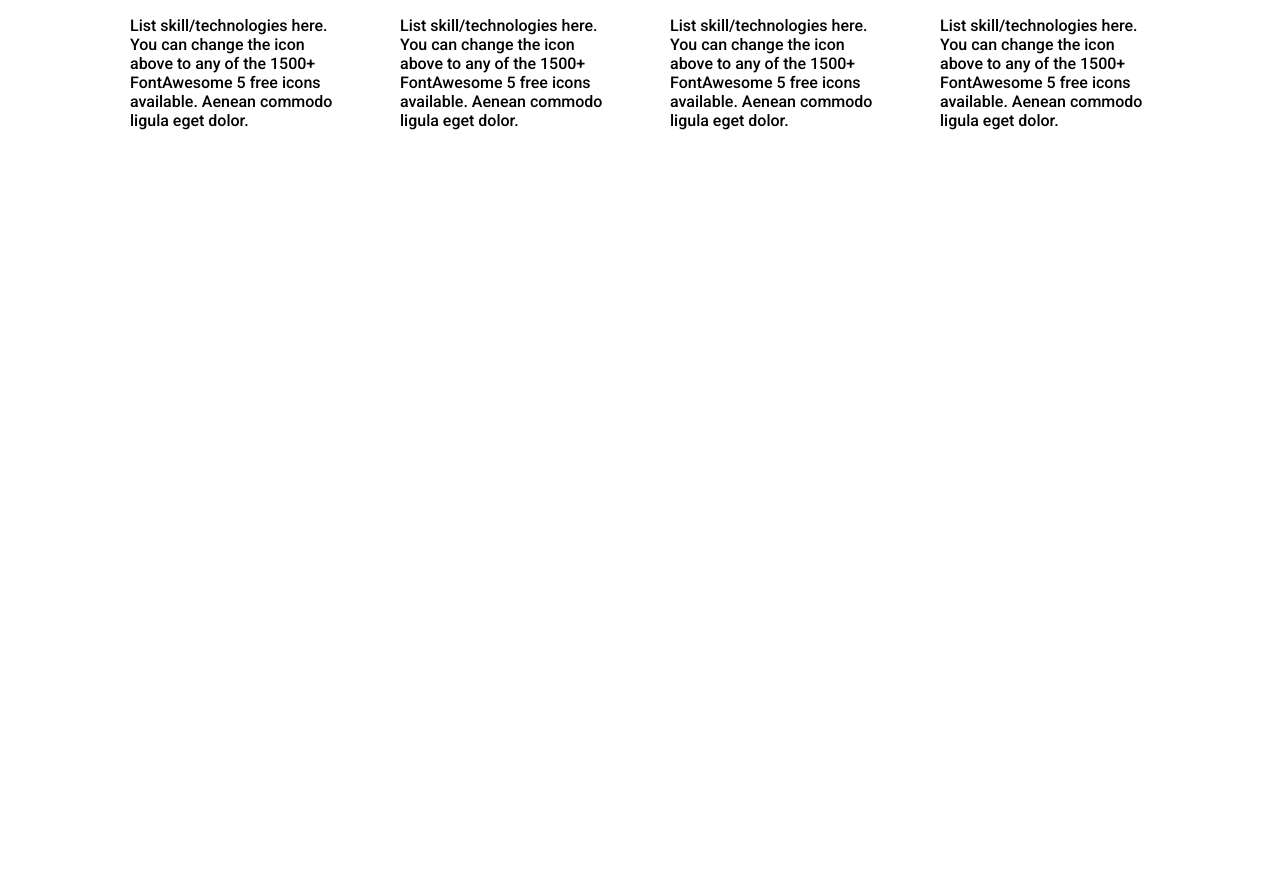
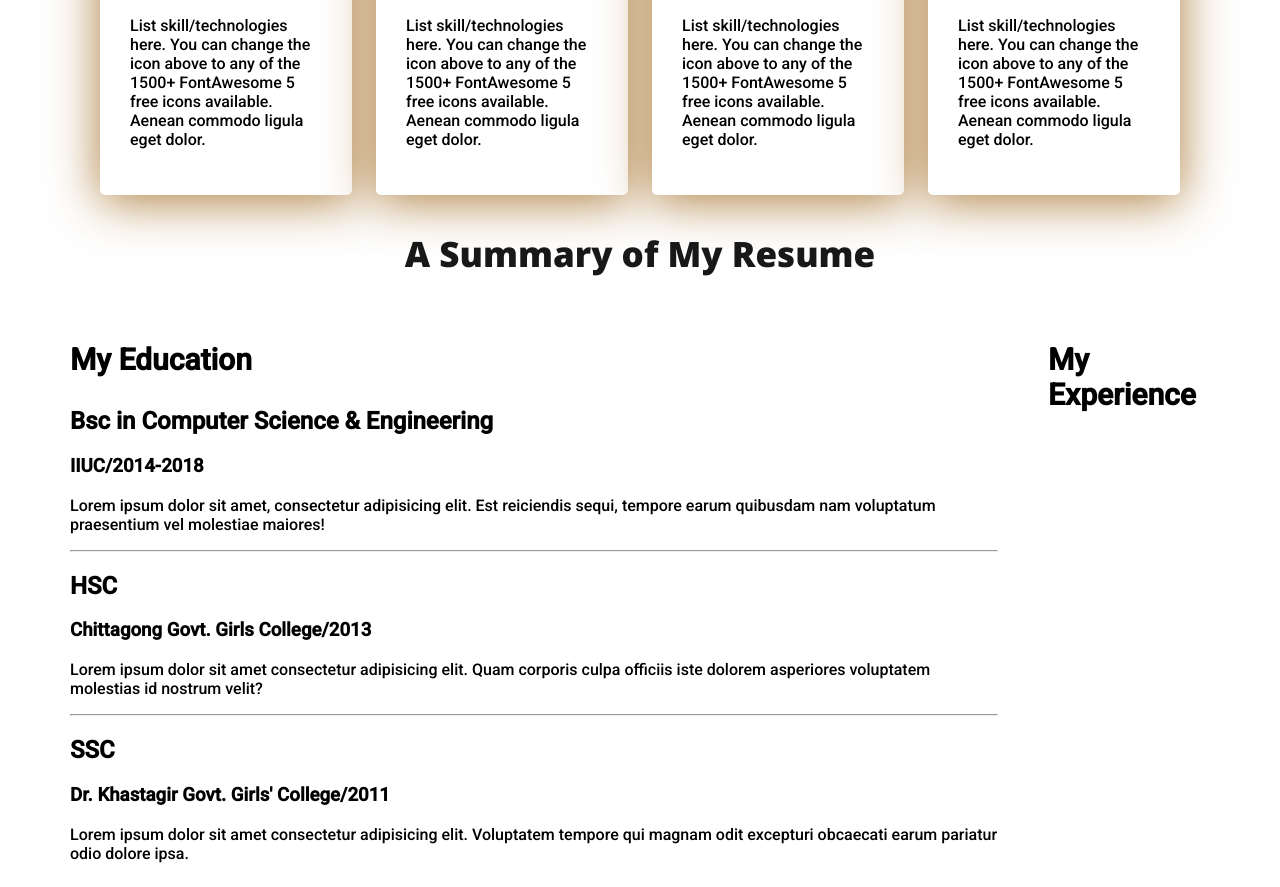
Before and after one commit to tasfiameher/WebDeveloper-portfolio, a plain HTML site: page index.html in a window 1280 px wide. Shown: the part 1577-2464 px from the top of the page. Before the commit the page ends 1783 px from the top, so only its background shows below. Drawn offline with nearby package versions, Linux system fonts and the light colour scheme; a web font is replaced by a local one.

Commit message:
resume section added

```diff
--- a/css/portfolio.css
+++ b/css/portfolio.css
@@ -154,10 +154,29 @@ main {
     display: flex;
     justify-content: space-between;
     margin: 30px;
+    gap: 24px;
 }
 
 .skill {
     padding: 30px;
-    gap: 24px;
+
+    border-radius: 5px;
+    background: #FFF;
+    box-shadow: 0px 6px 50px 0px rgba(150, 88, 7, 0.781);
+
 
 }
+
+/* resume style */
+.resume-colum-title {
+    font-size: 30px;
+    font-style: normal;
+    font-weight: 700;
+
+}
+
+.resume-container {
+    display: flex;
+    gap: 50px;
+    justify-content: space-evenly;
+}
--- a/index.html
+++ b/index.html
@@ -35,7 +35,7 @@
                 <button class="btn-primary">Contact</button>
             </div>
             <div>
-                <img class="profile-pic" src="images/profile-pic.jpeg" alt="">
+                <img class="profile-pic" src="images/nikabi-removebg-preview.png" alt="">
             </div>
         </div>
     </header>
@@ -72,7 +72,7 @@
         <!-- What I do section start -->
         <section>
             <h3 class="section-title">What I do</h3>
-            <p id="what i do description" class="section-description">I have more than 10 years experience building
+            <p id="what-i-do- description" class="section-description">I have more than 10 years experience building
                 software for clients all over the world. Below is a quick overview of my main technical skill sets and
                 technologies i use. Want to find out more about my experience? Check out my online resume and project
                 portfolio.</p>
@@ -103,6 +103,40 @@
                 </div>
             </div>
         </section>
+        <!-- Resume Section -->
+        <section>
+            <h3 class="section-title">A Summary of My Resume</h3>
+            <div class="resume-container">
+                <div class="resume-column">
+                    <h3 class="resume-colum-title">My Education</h3>
+                    <!-- .resume-item>h2.resume-item-title+h3.resume-item-institute+p.resume-item-description*3 -->
+                    <div class="resume-item">
+                        <h2 class="resume-item-title">Bsc in Computer Science & Engineering</h2>
+                        <h3 class="resume-item-institute">IIUC/2014-2018</h3>
+                        <p class="resume-item-description">Lorem ipsum dolor sit amet, consectetur adipisicing elit. Est
+                            reiciendis sequi, tempore earum quibusdam nam voluptatum praesentium vel molestiae maiores!
+                        </p>
+                    </div>
+                    <hr>
+                    <div class="resume-item">
+                        <h2 class="resume-item-title">HSC</h2>
+                        <h3 class="resume-item-institute">Chittagong Govt. Girls College/2013</h3>
+                        <p class="resume-item-description">Lorem ipsum dolor sit amet consectetur adipisicing elit. Quam
+                            corporis culpa officiis iste dolorem asperiores voluptatem molestias id nostrum velit?</p>
+                    </div>
+                    <hr>
+                    <div class="resume-item">
+                        <h2 class="resume-item-title">SSC</h2>
+                        <h3 class="resume-item-institute">Dr. Khastagir Govt. Girls' College/2011</h3>
+                        <p class="resume-item-description">Lorem ipsum dolor sit amet consectetur adipisicing elit.
+                            Voluptatem tempore qui magnam odit excepturi obcaecati earum pariatur odio dolore ipsa.</p>
+                    </div>
+                </div>
+                <div class="resume-column">
+                    <h3 class="resume-colum-title">My Experience</h3>
+                </div>
+            </div>
+        </section>
     </main>
     <footer></footer>
 </body>
```
Also changed, not shown: images/nikabi-removebg-preview.png (added), images/nikabi.jpg (added).
